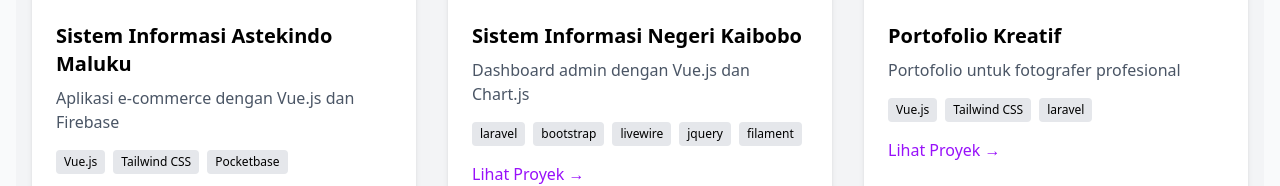
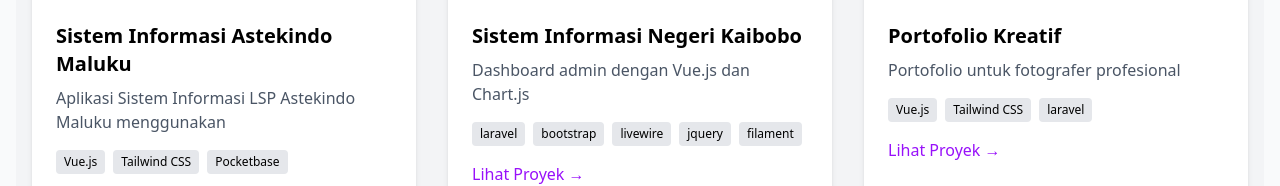
Before and after one commit to djumad/djumdjum, a Vue app: page / in a window 1280 px wide. Shown: the part 1554-1740 px from the top of the page. Built offline with nearby package versions, Linux system fonts and the light colour scheme.

Commit message:
updtean terbaru

```diff
--- a/src/components/Projects.vue
+++ b/src/components/Projects.vue
@@ -45,7 +45,7 @@ import project3 from '../assets/project3.png'
 const projects = [
   {
     title: 'Sistem Informasi Astekindo Maluku',
-    description: 'Aplikasi e-commerce dengan Vue.js dan Firebase',
+    description: 'Aplikasi Sistem Informasi LSP Astekindo Maluku menggunakan',
     technologies: ['Vue.js', 'Tailwind CSS', 'Pocketbase'],
     image: project1,
     link: 'https://astekindomaluku.vercel.app'
--- a/vite.config.js
+++ b/vite.config.js
@@ -5,4 +5,5 @@ import tailwindcss from '@tailwindcss/vite'
 // https://vite.dev/config/
 export default defineConfig({
   plugins: [vue() , tailwindcss()],
+  base : process.env.VITE_BASE_PATH ||"/prot"
 })
```
